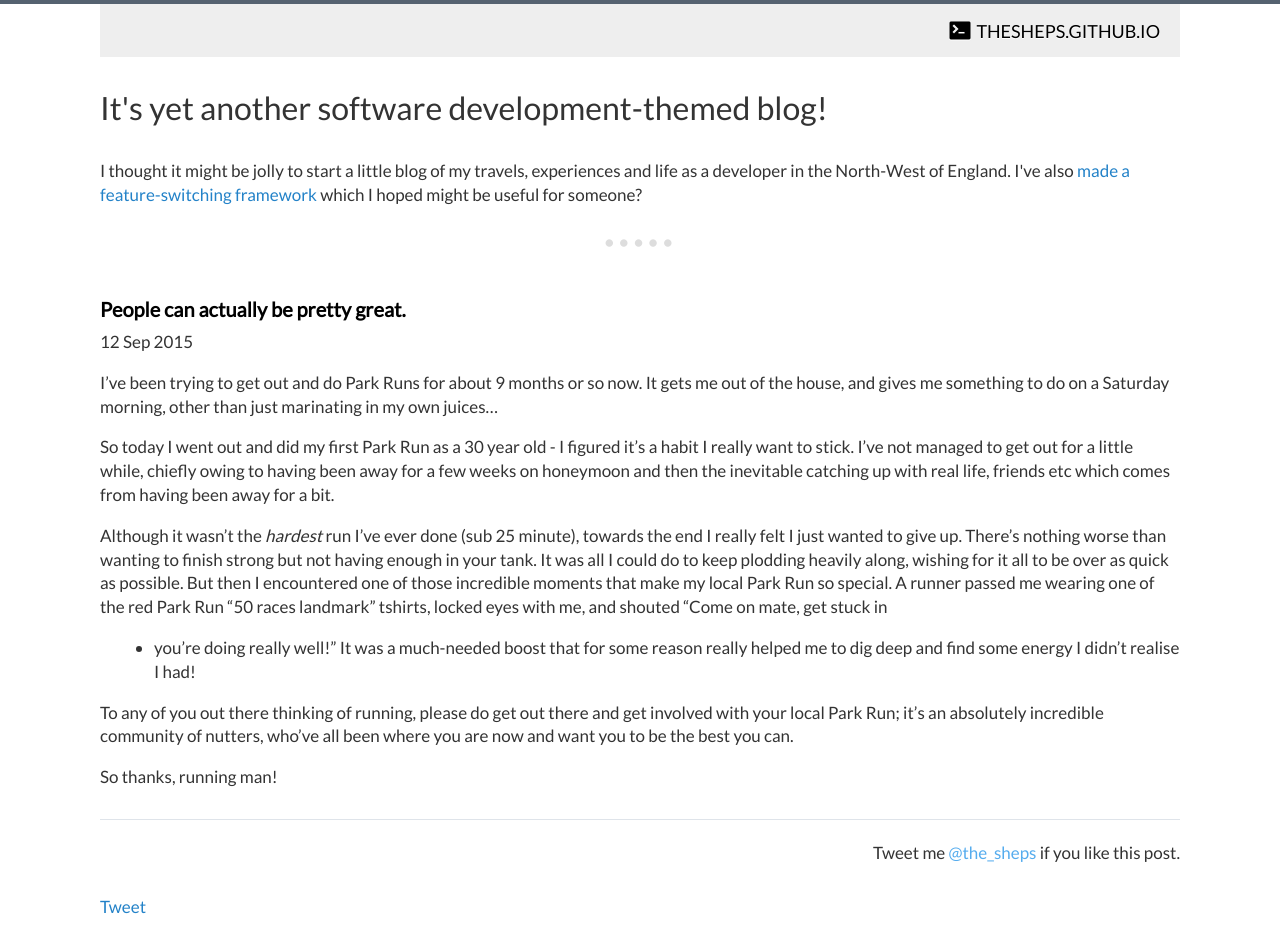
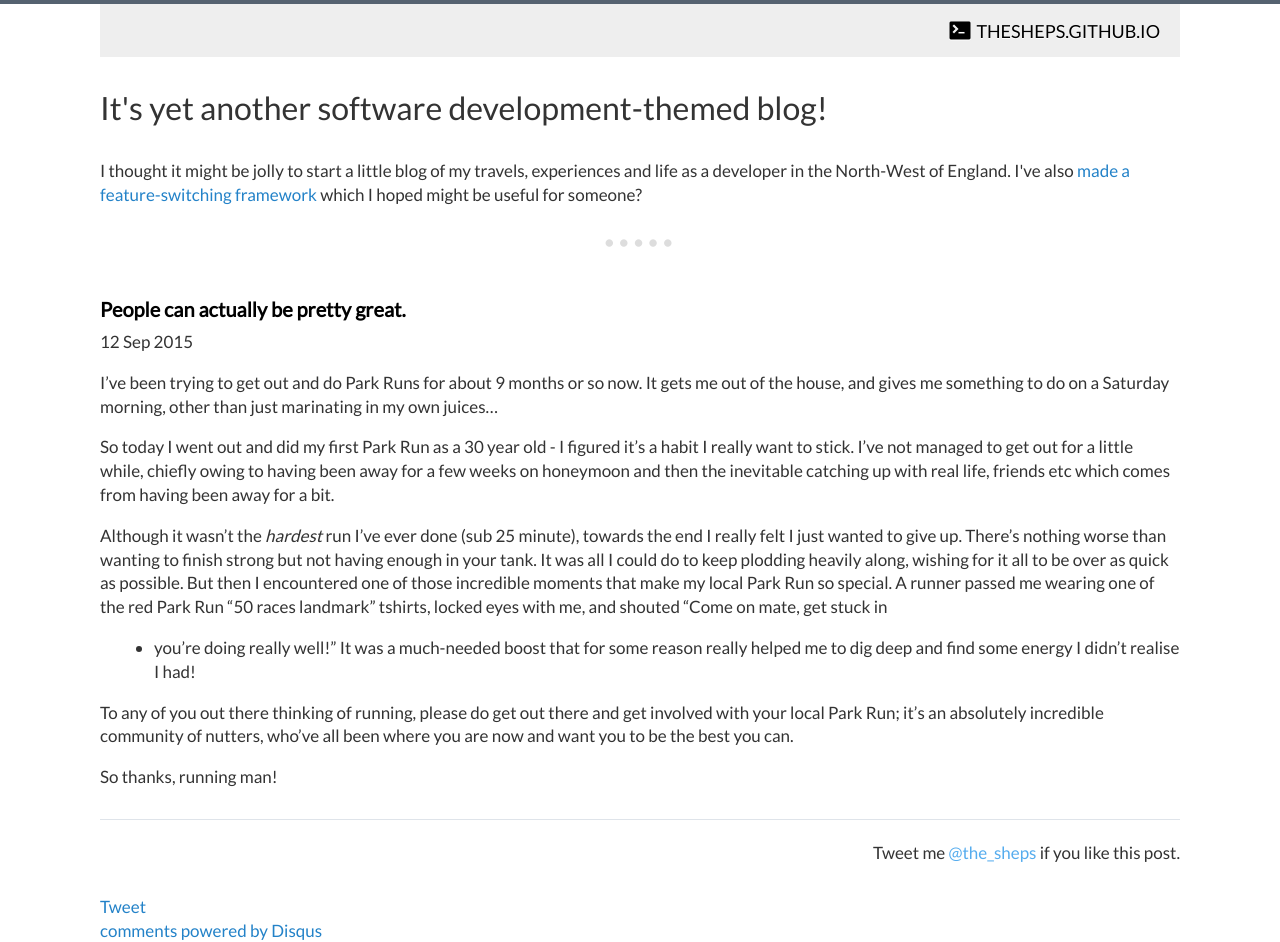
Before and after one commit to thesheps/thesheps.github.io, a Jekyll site: the page built from _posts/2015-09-12-people-can-actually-be-pretty-great.markdown, in a window 1280 px wide. Built offline with Jekyll 4.4.1, drawn with Linux system fonts in a browser that asks for light colours; Markdown is read by kramdown in place of the engine named in the settings; comment, search, counter and statistics services are not loaded; before the commit the page ends 919 px from its top, so only the background shows below that.

Commit message:
Update _config.yml

```diff
--- a/_config.yml
+++ b/_config.yml
@@ -4,9 +4,9 @@
 url: http://thesheps.github.io/
 paginate: 8
 description:      From the Trenches
-intro: 			  It's yet another software development-themed blog!
+intro: 			      It's yet another software development-themed blog!
 logo:             logo.png
-disqus_shortname:
+disqus_shortname: disqus_DnerZqRJ6G
 # url: http://gotchacode.com
 #Comment out url when working locally to resolve base urls correctly
 #url:
@@ -18,7 +18,7 @@
   email:          thesheps@gmail.com
   # Social networking links used in footer. Update and remove as you like.
   twitter:        the_sheps
-  github:
+  github:         thesheps.github.com
   stackexchange:
   # For Google Authorship https://plus.google.com/authorship
   google_plus:
```
